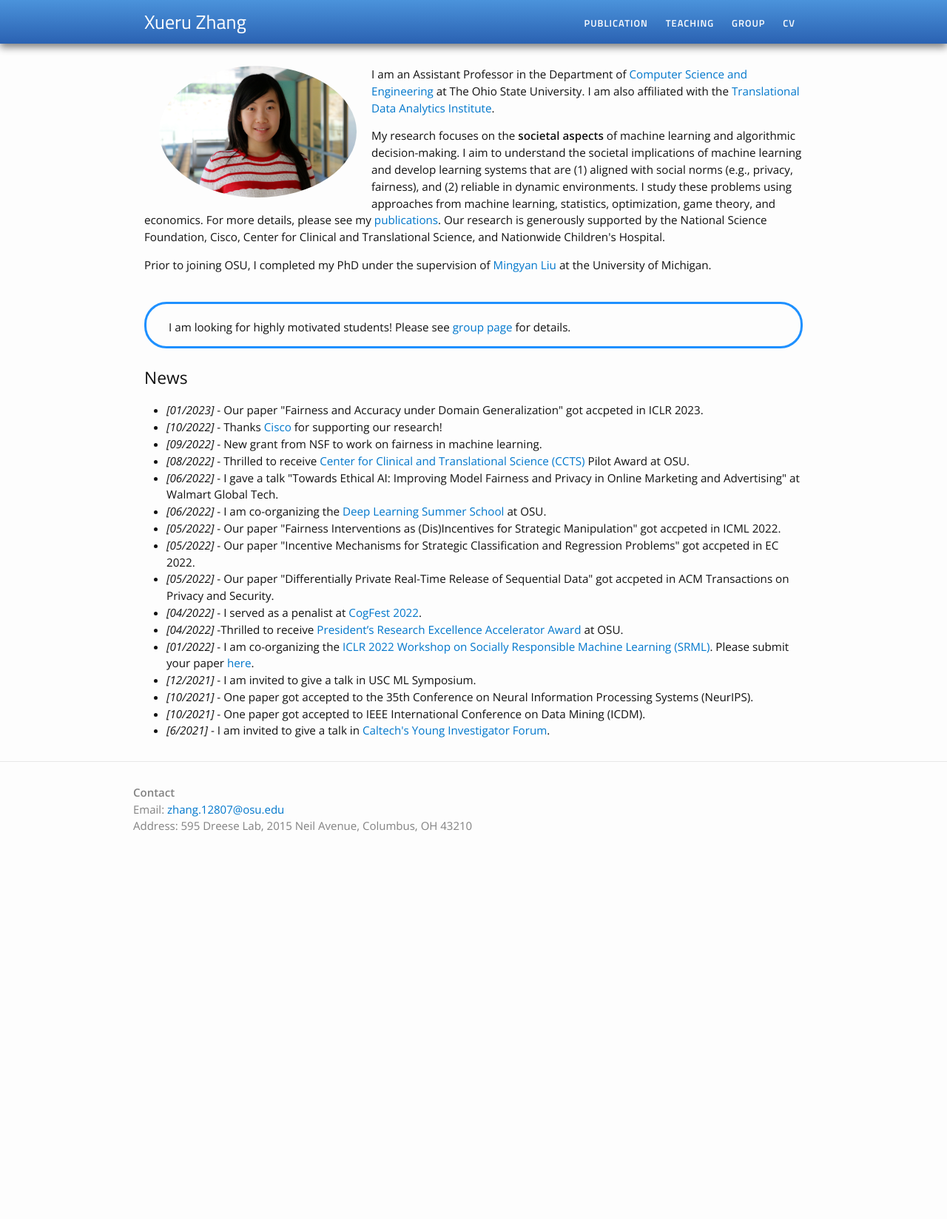
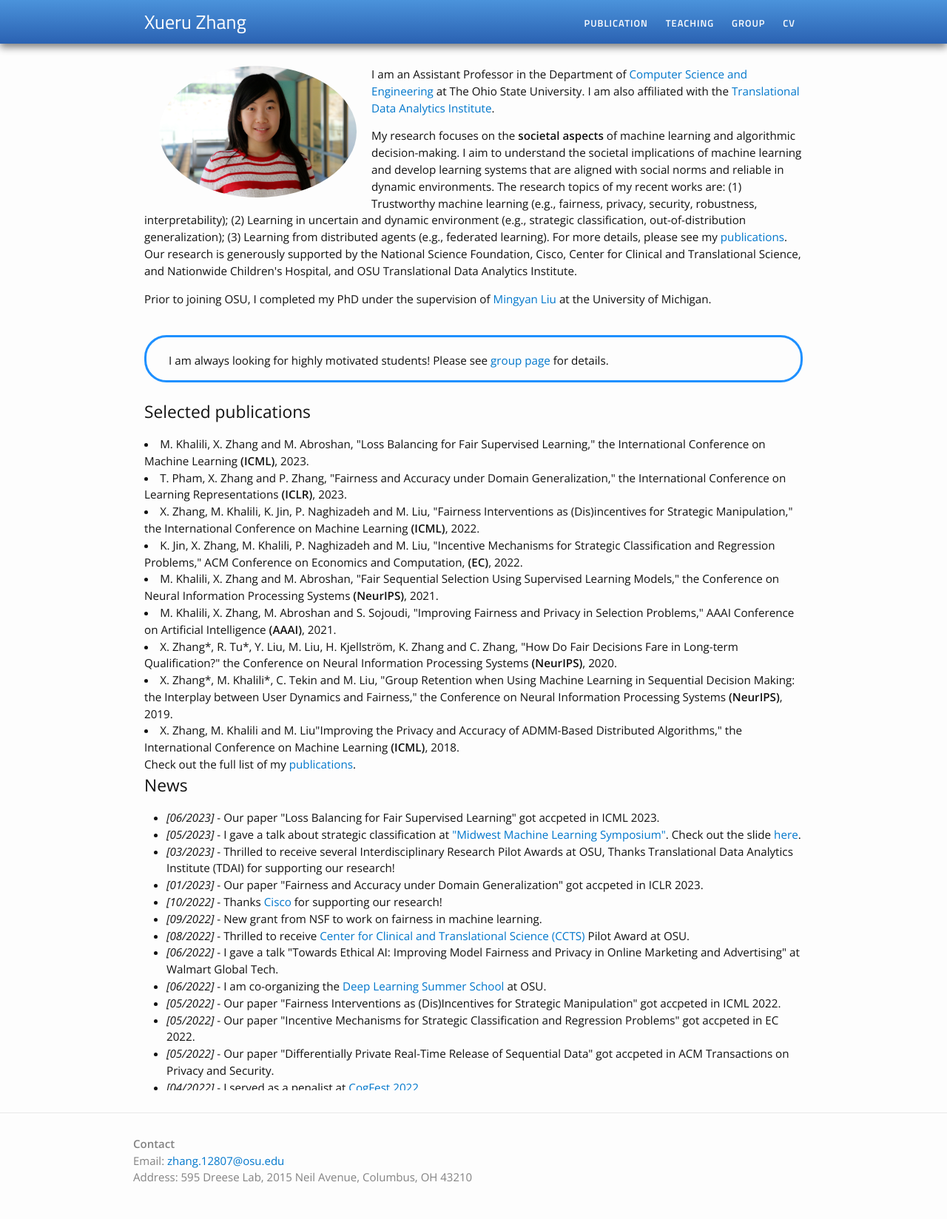
Before and after one commit to xueruzhang/xueruzhang.github.io, a Jekyll site: the page built from index.html, in a window 1280 px wide. Shown: the whole page at 74% size. Built offline with Jekyll 4.4.1, drawn with Linux system fonts in a browser that asks for light colours; before the commit the page ends 1173 px from its top, so only the background shows below that.

Commit message:
updates on June2023

```diff
--- a/index.html
+++ b/index.html
@@ -24,23 +24,41 @@ border-radius:50% 50% 50% 50%;
 
 <p>I am an Assistant Professor in the Department of <a href="https://cse.osu.edu/">Computer Science and Engineering</a> at The Ohio State University. I am also affiliated with the <a href="https://tdai.osu.edu/">Translational Data Analytics Institute</a>.</p>
 
-<p>	My research focuses on the <strong>societal aspects</strong> of machine learning and algorithmic decision-making. I aim to understand the societal implications of machine learning and develop learning systems that are (1) aligned with social norms (e.g., privacy, fairness), and (2) reliable in dynamic environments. I study these problems using approaches from machine learning, statistics, optimization, game theory, and economics. For more details, please see my <a href="/publication/">publications</a>. Our research is generously supported by the National Science Foundation, Cisco, Center for Clinical and Translational Science, and Nationwide Children's Hospital.</p>
+<p>	My research focuses on the <strong>societal aspects</strong> of machine learning and algorithmic decision-making. I aim to understand the societal implications of machine learning and develop learning systems that are aligned with social norms  and reliable in dynamic environments. The research topics of my recent works are: (1) Trustworthy machine learning (e.g., fairness, privacy, security, robustness, interpretability); (2) Learning in uncertain and dynamic environment (e.g., strategic classification, out-of-distribution generalization); (3) Learning from distributed agents (e.g., federated learning). For more details, please see my <a href="/publication/">publications</a>. Our research is generously supported by the National Science Foundation, Cisco, Center for Clinical and Translational Science, and Nationwide Children's Hospital, and OSU Translational Data Analytics Institute.</p>
 </div>
 
 
 <p>	Prior to joining OSU, I completed my PhD under the supervision of <a href="https://liu.engin.umich.edu/">Mingyan Liu</a> at the University of Michigan.
-
 </p>
 
 <br>
 <div id="roundedbox">
-  <p>I am looking for highly motivated students! Please see <a href="/student/">group page</a> for details.</p>
+  <p>I am always looking for highly motivated students! Please see <a href="/student/">group page</a> for details.</p>
 </div>
 
 <br>
+<h2>Selected publications</h2>
+<li>M. Khalili, X. Zhang and M. Abroshan, "Loss Balancing for Fair Supervised Learning," the International Conference on Machine Learning <b>(ICML)</b>, 2023.</li>
+<li>T. Pham, X. Zhang and P. Zhang, "Fairness and Accuracy under Domain Generalization," the International Conference on Learning Representations  <b>(ICLR)</b>, 2023. </li>
+<li>X. Zhang, M. Khalili, K. Jin, P. Naghizadeh and M. Liu, "Fairness Interventions as (Dis)incentives for Strategic Manipulation," the International Conference on Machine Learning <b>(ICML)</b>, 2022.</li>
+<li>K. Jin, X. Zhang, M. Khalili, P. Naghizadeh and M. Liu, "Incentive Mechanisms for Strategic Classification and Regression Problems," ACM Conference on Economics and Computation, <b>(EC)</b>, 2022. </li>
+<li>M. Khalili, X. Zhang and M. Abroshan, "Fair Sequential Selection Using Supervised Learning Models," the Conference on Neural Information Processing Systems <b>(NeurIPS)</b>, 2021. </li>
+<li>M. Khalili, X. Zhang, M. Abroshan and S. Sojoudi, "Improving Fairness and Privacy in Selection Problems," AAAI Conference on Artificial Intelligence <b>(AAAI)</b>, 2021. </li>
+<li> X. Zhang*, R. Tu*, Y. Liu, M. Liu, H. Kjellström, K. Zhang and C. Zhang, "How Do Fair Decisions Fare in Long-term Qualification?" the Conference on Neural Information Processing Systems <b>(NeurIPS)</b>, 2020.</li>
+<li> X. Zhang*, M. Khalili*, C. Tekin and M. Liu, "Group Retention when Using Machine Learning in Sequential Decision Making: the Interplay between User Dynamics and Fairness," the Conference on Neural Information Processing Systems <b>(NeurIPS)</b>, 2019.</li>
+<li> X. Zhang, M. Khalili and M. Liu"Improving the Privacy and Accuracy of ADMM-Based Distributed Algorithms," the International Conference on Machine Learning <b>(ICML)</b>, 2018.</li>
+
+Check out the full list of my <a href="/publication/">publications</a>.
+
+
+
+<br>
 <h2>News</h2>
-<div class="updates" style="height: 30em; overflow-y: scroll;">
+<div class="updates" style="height: 25em; overflow-y: scroll;">
 <ul>
+  <li><i>[06/2023]</i> - Our paper "Loss Balancing for Fair Supervised Learning" got accpeted in ICML 2023. </li>
+  <li><i>[05/2023]</i> - I gave a talk about strategic classification at <a href="https://www.midwest-ml.org/2023/">"Midwest Machine Learning Symposium"</a>. Check out the slide <a href="publication/slides/MMLS.pdf">here</a>.   </li>
+  <li><i>[03/2023]</i> - Thrilled to receive several Interdisciplinary Research Pilot Awards at OSU, Thanks Translational Data Analytics Institute (TDAI) for supporting our research! </li>
   <li><i>[01/2023]</i> - Our paper "Fairness and Accuracy under Domain Generalization" got accpeted in ICLR 2023.  </li>
   <li><i>[10/2022]</i> - Thanks <a href="https://research.cisco.com/"> Cisco </a> for supporting our research! </li>
   <li><i>[09/2022]</i> - New grant from NSF to work on fairness in machine learning.</li>
```
Also changed, not shown: publications.md (+8 -2 lines), student.md (+8 -11 lines), 3 other files.
